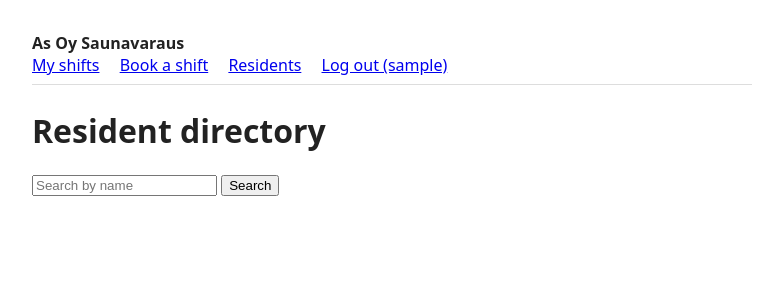
After one commit to Aappo-Alatalo/CSB-project-I, a Django app: page /directory/ in a window 1280 px wide. The commit adds this page. Shown: the top 300 px of the page, without its empty margins (248-1031 px from the left). Run offline with Django 5.2, Linux system fonts and the light colour scheme; the visitor is signed in with stand-in values (Sample User, id 1).

Commit message:
Add SQL injection possibility

```diff
--- a/bookings/templates/bookings/base.html
+++ b/bookings/templates/bookings/base.html
@@ -22,6 +22,7 @@
             {% if user.is_authenticated %}
                 <a href="{% url 'dashboard' %}">My shifts</a>
                 <a href="{% url 'book' %}">Book a shift</a>
+                <a href="{% url 'directory' %}">Residents</a>
                 <a href="{% url 'logout' %}">Log out ({{ user.username }})</a>
             {% else %}
                 <a href="{% url 'home' %}">Home</a>
--- /dev/null
+++ b/bookings/templates/bookings/directory.html
@@ -0,0 +1,21 @@
+{% extends 'bookings/base.html' %}
+
+{% block title %}Resident directory{% endblock %}
+
+{% block content %}
+    <h1>Resident directory</h1>
+    <form method="get">
+        <input type="text" name="q" value="{{ q }}" placeholder="Search by name">
+        <button type="submit">Search</button>
+    </form>
+    {% if q %}
+        <table>
+            <tr><th>Name</th><th>Apartment</th><th>Phone</th></tr>
+            {% for name, apartment, phone in residents %}
+                <tr><td>{{ name }}</td><td>{{ apartment }}</td><td>{{ phone }}</td></tr>
+            {% empty %}
+                <tr><td colspan="3">No residents found.</td></tr>
+            {% endfor %}
+        </table>
+    {% endif %}
+{% endblock %}
--- a/bookings/urls.py
+++ b/bookings/urls.py
@@ -9,6 +9,7 @@ urlpatterns = [
     path('logout/', views.logout_view, name='logout'),
     path('dashboard/', views.dashboard, name='dashboard'),
     path('book/', views.book, name='book'),
+    path('directory/', views.directory, name='directory'),
     path('reservation/<int:pk>/', views.reservation_detail, name='reservation_detail'),
     path('reservation/<int:pk>/cancel/', views.cancel_reservation, name='cancel_reservation'),
 ]
--- a/bookings/views.py
+++ b/bookings/views.py
@@ -1,5 +1,6 @@
 from django.contrib.auth import authenticate, login, logout
 from django.contrib.auth.decorators import login_required
+from django.db import connection
 from django.shortcuts import get_object_or_404, redirect, render
 
 from .forms import RegisterForm, ReservationForm
@@ -91,3 +92,28 @@ def cancel_reservation(request, pk):
         reservation.delete()
         return redirect('dashboard')
     return render(request, 'bookings/cancel.html', {'reservation': reservation})
+
+
+@login_required
+def directory(request):
+    q = request.GET.get('q', '')
+    residents = []
+    if q:
+        with connection.cursor() as cursor:
+            # FLAW 3 (A03 Injection): the search term is concatenated straight into the SQL string,
+            # so an attacker can break out of the string literal and run their own SQL. For example
+            # searching  ' UNION SELECT username, password, '' FROM auth_user --  dumps every
+            # username and password hash into the results.
+            cursor.execute(
+                "SELECT full_name, apartment, phone FROM bookings_profile "
+                "WHERE full_name LIKE '%" + q + "%'"
+            )
+            # FIX (A03): keep the value out of the SQL text by binding it as a parameter, or use the
+            # ORM which parameterizes for you: Profile.objects.filter(full_name__icontains=q).
+            # cursor.execute(
+            #     "SELECT full_name, apartment, phone FROM bookings_profile "
+            #     "WHERE full_name LIKE %s",
+            #     ['%' + q + '%'],
+            # )
+            residents = cursor.fetchall()
+    return render(request, 'bookings/directory.html', {'residents': residents, 'q': q})
```
